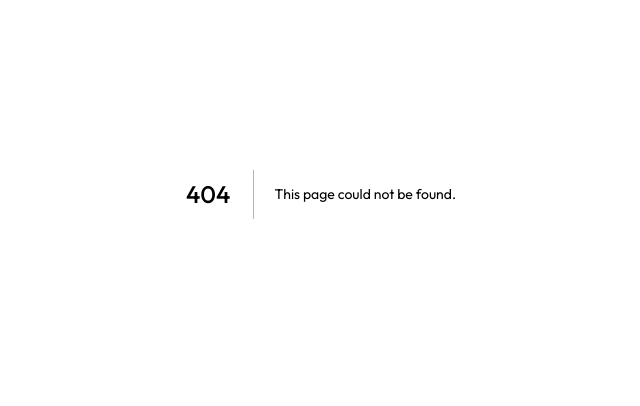
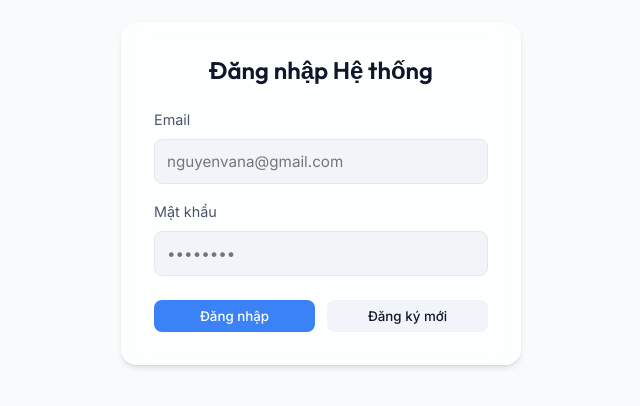
Before and after one commit to nhtrung11794/export-sales-hub, a Next.js app: page /login in a window 1280 px wide. Before the commit this address had no page. Shown: the part 206-612 px from the top of the page, without its empty margins (319-959 px from the left). Built offline with nearby package versions, Linux system fonts and the light colour scheme; no server answers.

Commit message:
Hoàn thành Phase 3: Hệ thống Authentication

```diff
--- a/package.json
+++ b/package.json
@@ -9,6 +9,7 @@
     "lint": "eslint"
   },
   "dependencies": {
+    "@supabase/ssr": "^0.12.4",
     "@supabase/supabase-js": "^2.112.3",
     "lucide-react": "^1.33.0",
     "next": "16.3.2",
--- /dev/null
+++ b/src/app/login/page.tsx
@@ -0,0 +1,16 @@
+import AuthForm from '@/components/auth/AuthForm';
+
+export default function LoginPage() {
+  return (
+    <div style={{
+      minHeight: '100vh',
+      display: 'flex',
+      alignItems: 'center',
+      justifyContent: 'center',
+      background: 'var(--bg-primary)',
+      padding: '24px'
+    }}>
+      <AuthForm />
+    </div>
+  );
+}
--- /dev/null
+++ b/src/components/auth/AuthForm.tsx
@@ -0,0 +1,139 @@
+'use client';
+
+import React, { useState } from 'react';
+import { createClient } from '@/lib/supabase/client';
+import { useRouter } from 'next/navigation';
+
+export default function AuthForm() {
+  const supabase = createClient();
+  const [email, setEmail] = useState('');
+  const [password, setPassword] = useState('');
+  const [loading, setLoading] = useState(false);
+  const [error, setError] = useState<string | null>(null);
+  const [message, setMessage] = useState<string | null>(null);
+
+  const router = useRouter();
+
+  const handleSignUp = async (e: React.FormEvent) => {
+    e.preventDefault();
+    setLoading(true);
+    setError(null);
+    setMessage(null);
+
+    try {
+      const { error } = await supabase.auth.signUp({
+        email,
+        password,
+        options: {
+          data: {
+            full_name: 'Học viên Mới',
+            cohort_batch: 'BATCH_01'
+          }
+        }
+      });
+
+      if (error) throw error;
+      setMessage('Đăng ký thành công! Vui lòng kiểm tra email để xác thực.');
+    } catch (err: any) {
+      setError(err.message || 'Đã xảy ra lỗi khi đăng ký');
+    } finally {
+      setLoading(false);
+    }
+  };
+
+  const handleSignIn = async (e: React.FormEvent) => {
+    e.preventDefault();
+    setLoading(true);
+    setError(null);
+    setMessage(null);
+
+    try {
+      const { error } = await supabase.auth.signInWithPassword({
+        email,
+        password,
+      });
+
+      if (error) throw error;
+
+      // Đăng nhập thành công, chuyển hướng vào Module 01
+      router.push('/m01');
+      router.refresh();
+    } catch (err: any) {
+      setError(err.message || 'Sai email hoặc mật khẩu');
+    } finally {
+      setLoading(false);
+    }
+  };
+
+  return (
+    <div className="glass-panel" style={{ padding: '32px', width: '100%', maxWidth: '400px', margin: '0 auto' }}>
+      <h2 style={{ textAlign: 'center', marginBottom: '24px', color: 'var(--text-primary)' }}>
+        Đăng nhập Hệ thống
+      </h2>
+
+      <form style={{ display: 'flex', flexDirection: 'column', gap: '16px' }}>
+        <div>
+          <label style={{ display: 'block', marginBottom: '8px', fontSize: '0.9rem', color: 'var(--text-secondary)' }}>
+            Email
+          </label>
+          <input
+            type="email"
+            className="form-input"
+            value={email}
+            onChange={(e) => setEmail(e.target.value)}
+            required
+            placeholder="nguyenvana@gmail.com"
+          />
+        </div>
+
+        <div>
+          <label style={{ display: 'block', marginBottom: '8px', fontSize: '0.9rem', color: 'var(--text-secondary)' }}>
+            Mật khẩu
+          </label>
+          <input
+            type="password"
+            className="form-input"
+            value={password}
+            onChange={(e) => setPassword(e.target.value)}
+            required
+            placeholder="••••••••"
+          />
+        </div>
+
+        {error && (
+          <div style={{ padding: '12px', background: 'rgba(239, 68, 68, 0.1)', color: 'var(--accent-danger)', borderRadius: '8px', fontSize: '0.875rem' }}>
+            {error}
+          </div>
+        )}
+
+        {message && (
+          <div style={{ padding: '12px', background: 'rgba(16, 185, 129, 0.1)', color: 'var(--accent-success)', borderRadius: '8px', fontSize: '0.875rem' }}>
+            {message}
+          </div>
+        )}
+
+        <div style={{ display: 'flex', gap: '12px', marginTop: '8px' }}>
+          <button
+            type="button"
+            onClick={handleSignIn}
+            disabled={loading}
+            className="btn btn-primary"
+            style={{ flex: 1 }}
+          >
+            {loading ? 'Đang xử lý...' : 'Đăng nhập'}
+          </button>
+
+          <button
+            type="button"
+            onClick={handleSignUp}
+            disabled={loading}
+            className="btn btn-secondary"
+            style={{ flex: 1 }}
+          >
+            {loading ? 'Đang xử lý...' : 'Đăng ký mới'}
+          </button>
+        </div>
+      </form>
+    </div>
+  );
+}
--- /dev/null
+++ b/src/lib/supabase/client.ts
@@ -0,0 +1,8 @@
+import { createBrowserClient } from '@supabase/ssr'
+
+export function createClient() {
+  const supabaseUrl = process.env.NEXT_PUBLIC_SUPABASE_URL || 'https://placeholder.supabase.co';
+  const supabaseKey = process.env.NEXT_PUBLIC_SUPABASE_ANON_KEY || 'placeholder-key';
+
+  return createBrowserClient(supabaseUrl, supabaseKey);
+}
```
Also changed, not shown: src/components/modules/m01/M1_CompetencyForm.tsx (+54 -10 lines), src/lib/supabase/server.ts (added, +32 -0 lines), src/proxy.ts (added, +58 -0 lines), 1 other file (tests, documents, lock files or other folders).
